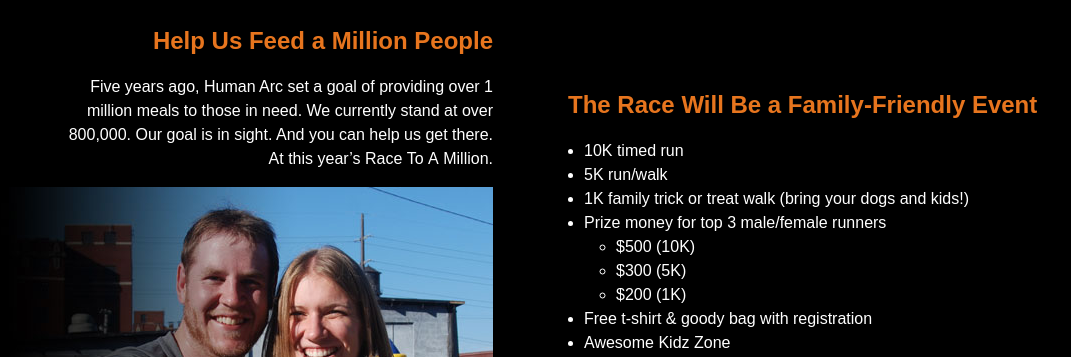
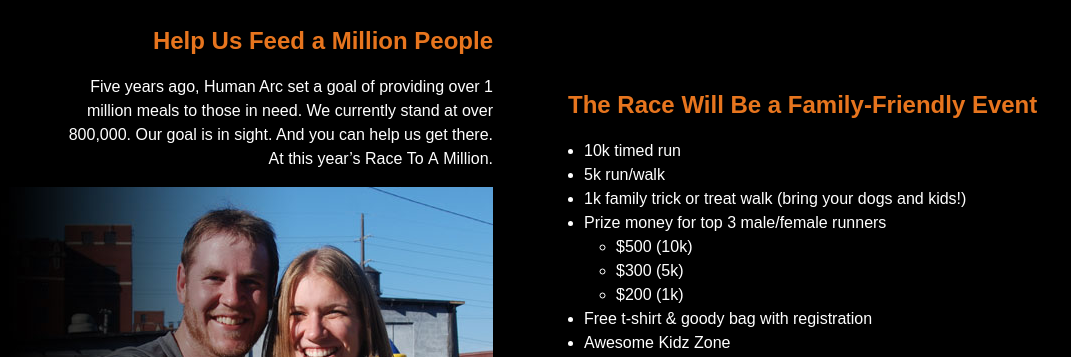
Before and after one commit to michaelplant-zz/dotcom, a plain HTML site: page rtam_landing/index.html in a window 1280 px wide. Shown: the part 780-1137 px from the top of the page, without its empty margins (112-1183 px from the left). Drawn offline with Linux system fonts and the light colour scheme.

Commit message:
changed k's

```diff
--- a/rtam_landing/index.html
+++ b/rtam_landing/index.html
@@ -42,14 +42,14 @@
       <div class="race">
         <h2>The Race Will Be a Family-Friendly Event</h2>
         <ul>
-          <li>10K timed run</li>
-          <li>5K run/walk</li>
-          <li>1K family trick or treat walk (bring your dogs and kids!)</li>
+          <li>10k timed run</li>
+          <li>5k run/walk</li>
+          <li>1k family trick or treat walk (bring your dogs and kids!)</li>
           <li>Prize money for top 3 male/female runners
             <ul>
-              <li>$500 (10K)</li>
-              <li>$300 (5K)</li>
-              <li>$200 (1K)</li>
+              <li>$500 (10k)</li>
+              <li>$300 (5k)</li>
+              <li>$200 (1k)</li>
             </ul>
           </li>
           <li>Free t-shirt &amp; goody bag with registration</li>
```
